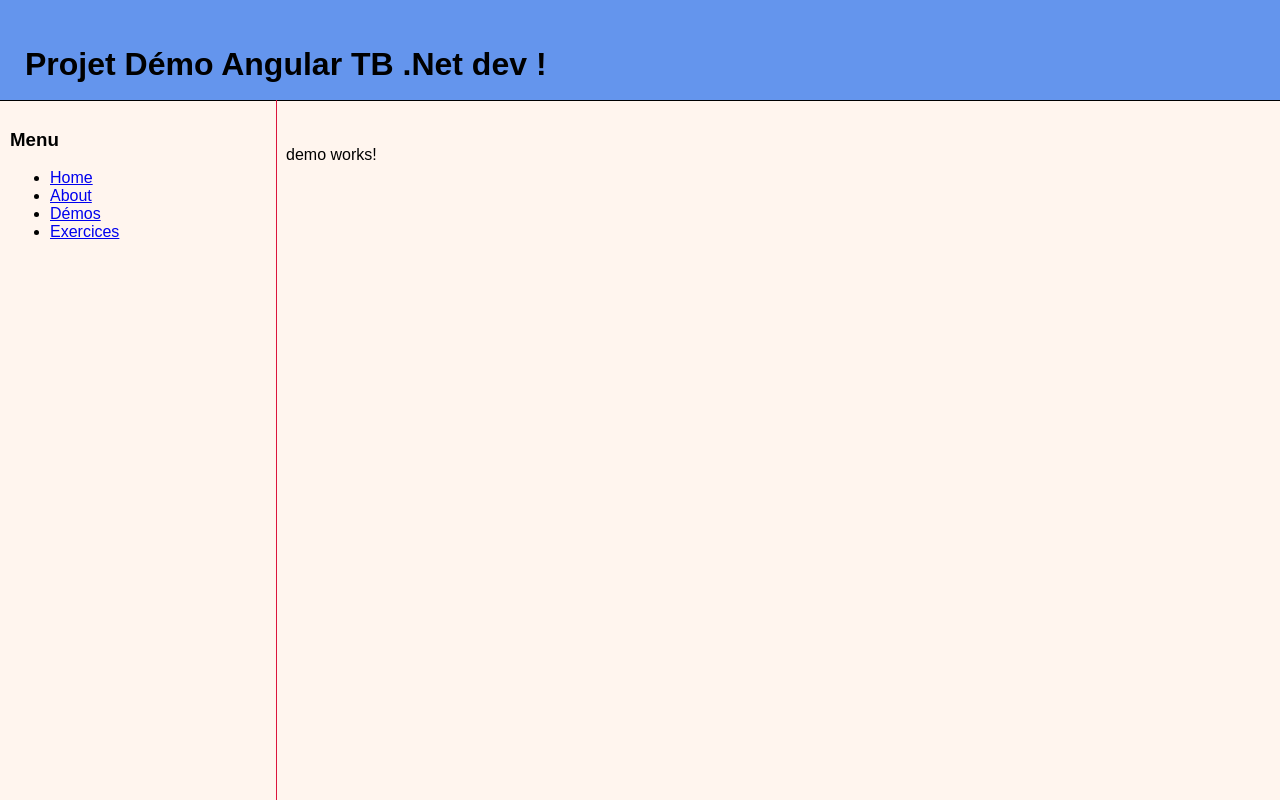
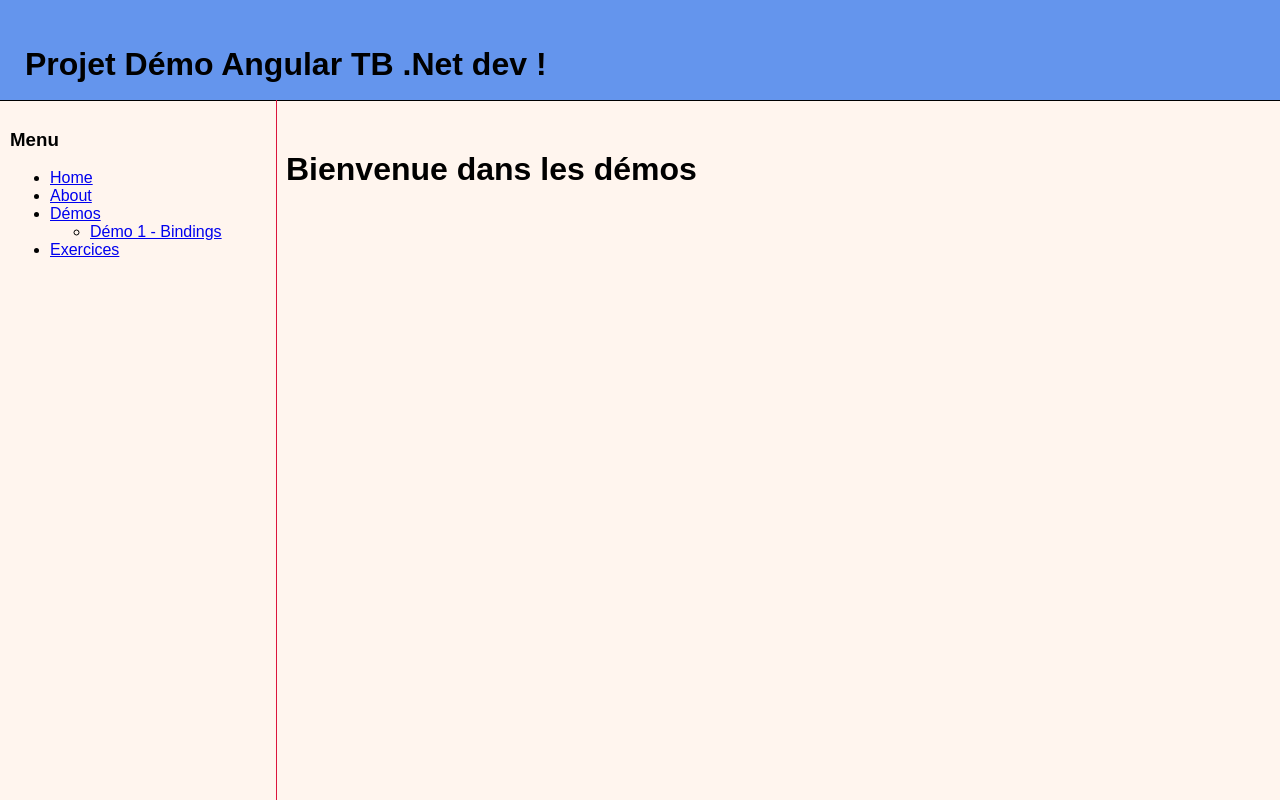
Before and after one commit to SteveBstorm/TBAngular21, an Angular app: page /demo in a window 1280 px wide. Built offline with nearby package versions, Linux system fonts and the light colour scheme.

Commit message:
propertyBinding

```diff
--- a/src/app/app.module.ts
+++ b/src/app/app.module.ts
@@ -6,6 +6,7 @@ import { AppComponent } from './app.component';
 import { HomeComponent } from './home/home.component';
 import { AboutComponent } from './about/about.component';
 import { NavComponent } from './nav/nav.component';
+import { FormsModule } from '@angular/forms';
 
 @NgModule({
   declarations: [
@@ -16,7 +17,7 @@ import { NavComponent } from './nav/nav.component';
   ],
   imports: [
     BrowserModule,
-    AppRoutingModule
+    AppRoutingModule,
   ],
   providers: [],
   bootstrap: [AppComponent]
--- /dev/null
+++ b/src/app/demo/components/demo1/demo1.component.html
@@ -0,0 +1,16 @@
+<h3>Property Bindings</h3>
+<h5>One-way Binding</h5>
+<p>{{maProp}} tout le monde</p>
+
+<!-- {{nomDePropriété}}  OneWay => Lecture d'une valeur comprise dans une propriété -->
+
+<h5>Two-ways binding</h5>
+<input type="text" [(ngModel)]="maProp">
+
+<!-- Ne pas oublier d'importer FormsModule dans les imports du module pour utiliser [(ngModel)]
+    Binding Two-ways => lecture et écriture
+-->
+
+<button (click)="maMethode()" >Click ici</button>
+<br />
+<label (mouseover)="maMethode()" >passe ici</label>
--- /dev/null
+++ b/src/app/demo/components/demo1/demo1.component.ts
@@ -0,0 +1,21 @@
+import { Component, OnInit } from '@angular/core';
+
+@Component({
+  selector: 'app-demo1',
+  templateUrl: './demo1.component.html',
+  styleUrls: ['./demo1.component.scss']
+})
+export class Demo1Component implements OnInit {
+
+  maProp : string = "Salut"
+
+  constructor() { }
+
+  ngOnInit(): void {
+  }
+
+  maMethode() : void {
+    this.maProp = "j'ai envie de changer"
+  }
+
+}
--- a/src/app/demo/demo-routing.module.ts
+++ b/src/app/demo/demo-routing.module.ts
@@ -1,9 +1,12 @@
 import { NgModule } from '@angular/core';
 import { RouterModule, Routes } from '@angular/router';
+import { Demo1Component } from './components/demo1/demo1.component';
 import { DemoComponent } from './demo.component';
 
 const routes: Routes = [
-  {path : '', component : DemoComponent}
+  {path : '', component : DemoComponent, children : [
+    {path : 'demo1', component : Demo1Component}
+  ]}
 ];
 
 @NgModule({
--- a/src/app/demo/demo.component.html
+++ b/src/app/demo/demo.component.html
@@ -1 +1,2 @@
-<p>demo works!</p>
+<h1>Bienvenue dans les démos</h1>
+<router-outlet></router-outlet>
--- a/src/app/exercice/exercice.component.html
+++ b/src/app/exercice/exercice.component.html
@@ -1 +1,2 @@
 <p>exercice works!</p>
+<input type="text" [(ngModel)]="prop">
--- a/src/app/exercice/exercice.component.ts
+++ b/src/app/exercice/exercice.component.ts
@@ -7,6 +7,8 @@ import { Component, OnInit } from '@angular/core';
 })
 export class ExerciceComponent implements OnInit {
 
+  prop : string = 'azer'
+
   constructor() { }
 
   ngOnInit(): void {
--- a/src/app/exercice/exercice.module.ts
+++ b/src/app/exercice/exercice.module.ts
@@ -3,6 +3,7 @@ import { CommonModule } from '@angular/common';
 
 import { ExerciceRoutingModule } from './exercice-routing.module';
 import { ExerciceComponent } from './exercice.component';
+import { FormsModule } from '@angular/forms';
 
 
 @NgModule({
@@ -11,7 +12,8 @@ import { ExerciceComponent } from './exercice.component';
   ],
   imports: [
     CommonModule,
-    ExerciceRoutingModule
+    ExerciceRoutingModule,
+    FormsModule
   ],
   bootstrap : [ExerciceComponent]
 })
--- a/src/app/nav/nav.component.html
+++ b/src/app/nav/nav.component.html
@@ -2,6 +2,10 @@
 <ul>
     <li><a routerLink="home">Home</a></li>
     <li><a routerLink="about">About</a></li>
-    <li><a routerLink="demo">Démos</a></li>
+    <li><a routerLink="demo">Démos</a>
+        <ul>
+            <li><a routerLink="demo/demo1">Démo 1 - Bindings</a></li>
+        </ul>
+    </li>
     <li><a routerLink="exercice">Exercices</a></li>
 </ul>
```
Also changed, not shown: src/app/demo/demo.module.ts (+6 -2 lines), src/app/demo/components/demo1/demo1.component.scss (added).
